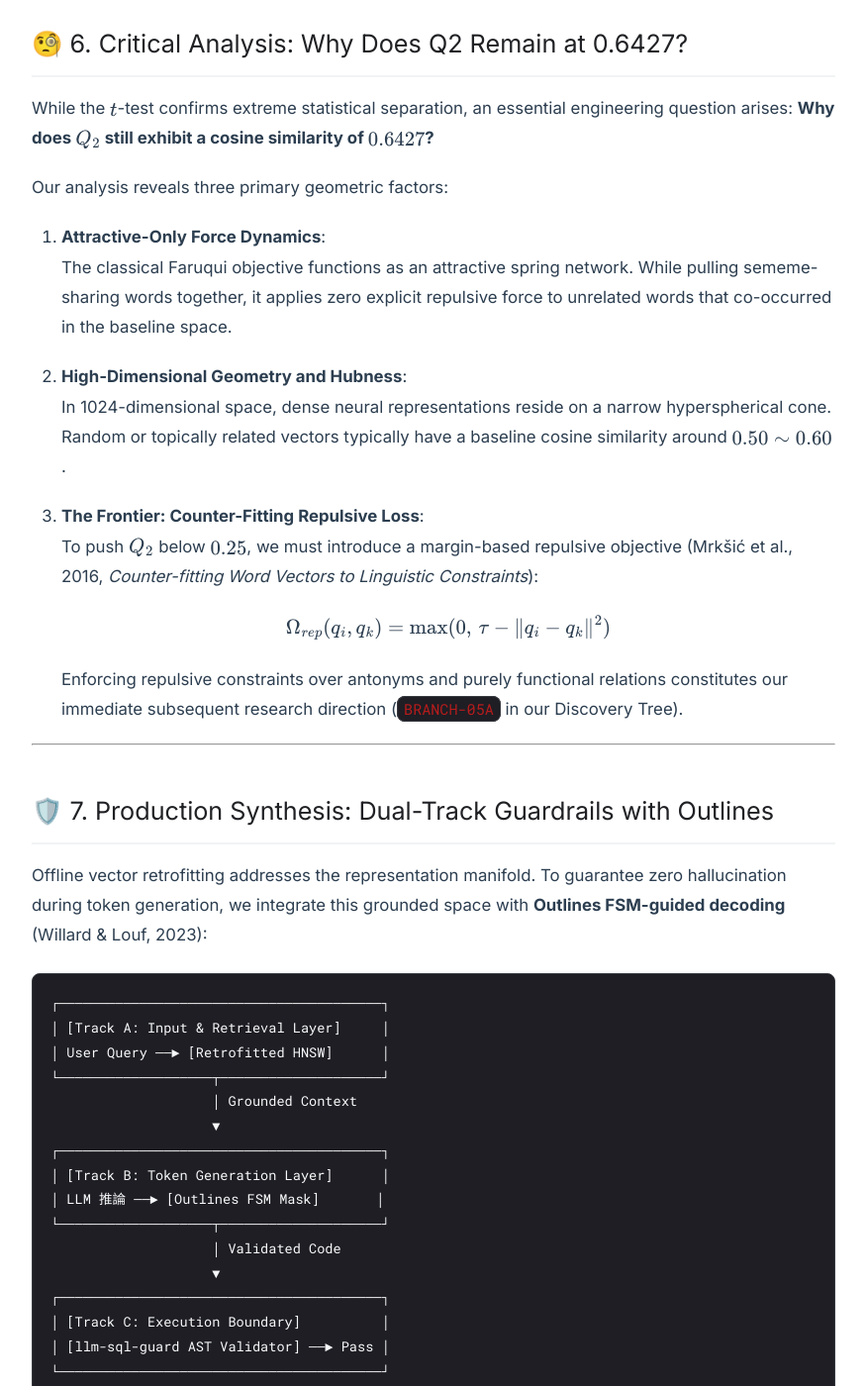
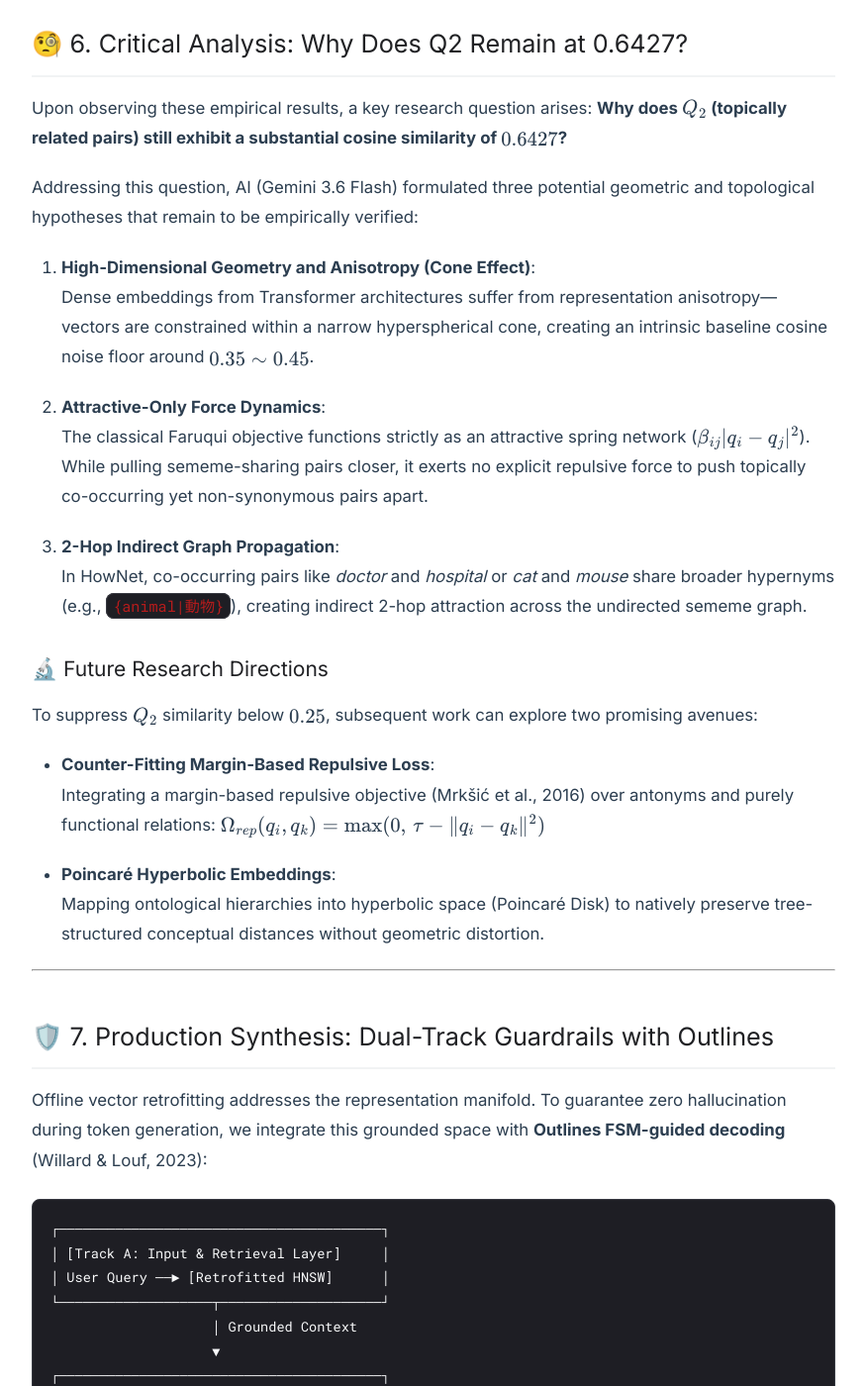
Before and after one commit to yefangwong/yefangwong.github.io, a Jekyll site: the page built from _posts/2026-09-27-grounding-dense-embeddings-via-hownet-retrofitting-en.md, in a window 1280 px wide and 1400 px high, scrolled down 6203 px. Shown: the whole window at 99% size, without its empty margins (202-1077 px from the left). Built offline with Jekyll 4.4.1, drawn with Linux system fonts in a browser that asks for light colours; some of the changed text lies outside the part shown.

Commit message:
docs: align English post with Chinese version modifications in formal scientific style

```diff
--- a/_posts/2026-09-27-grounding-dense-embeddings-via-hownet-retrofitting-en.md
+++ b/_posts/2026-09-27-grounding-dense-embeddings-via-hownet-retrofitting-en.md
@@ -142,21 +142,28 @@ The empirical results demonstrate a decisive leap: the two-tailed p-value drops
 
 ## 🧐 6. Critical Analysis: Why Does Q2 Remain at 0.6427?
 
-While the $t$-test confirms extreme statistical separation, an essential engineering question arises: **Why does $Q_2$ still exhibit a cosine similarity of $0.6427$?**
+Upon observing these empirical results, a key research question arises: **Why does $Q_2$ (topically related pairs) still exhibit a substantial cosine similarity of $0.6427$?**
 
-Our analysis reveals three primary geometric factors:
-1. **Attractive-Only Force Dynamics**:
-   The classical Faruqui objective functions as an attractive spring network. While pulling sememe-sharing words together, it applies zero explicit repulsive force to unrelated words that co-occurred in the baseline space.
-2. **High-Dimensional Geometry and Hubness**:
-   In 1024-dimensional space, dense neural representations reside on a narrow hyperspherical cone. Random or topically related vectors typically have a baseline cosine similarity around $0.50 \sim 0.60$.
-3. **The Frontier: Counter-Fitting Repulsive Loss**:
-   To push $Q_2$ below $0.25$, we must introduce a margin-based repulsive objective (Mrkšić et al., 2016, *Counter-fitting Word Vectors to Linguistic Constraints*):
+Addressing this question, AI (Gemini 3.6 Flash) formulated three potential geometric and topological hypotheses that remain to be empirically verified:
 
-   $$
-   \Omega_{rep}(q_i, q_k) = \max(0, \, \tau - \|q_i - q_k\|^2)
-   $$
+1. **High-Dimensional Geometry and Anisotropy (Cone Effect)**:
+   Dense embeddings from Transformer architectures suffer from representation anisotropy—vectors are constrained within a narrow hyperspherical cone, creating an intrinsic baseline cosine noise floor around $0.35 \sim 0.45$.
+2. **Attractive-Only Force Dynamics**:
+   The classical Faruqui objective functions strictly as an attractive spring network ($\beta_{ij} \|q_i - q_j\|^2$). While pulling sememe-sharing pairs closer, it exerts no explicit repulsive force to push topically co-occurring yet non-synonymous pairs apart.
+3. **2-Hop Indirect Graph Propagation**:
+   In HowNet, co-occurring pairs like *doctor* and *hospital* or *cat* and *mouse* share broader hypernyms (e.g., `{animal|動物}`), creating indirect 2-hop attraction across the undirected sememe graph.
 
-   Enforcing repulsive constraints over antonyms and purely functional relations constitutes our immediate subsequent research direction (`BRANCH-05A` in our Discovery Tree).
+### 🔬 Future Research Directions
+
+To suppress $Q_2$ similarity below $0.25$, subsequent work can explore two promising avenues:
+
+* **Counter-Fitting Margin-Based Repulsive Loss**:
+  Integrating a margin-based repulsive objective (Mrkšić et al., 2016) over antonyms and purely functional relations:
+  $$
+  \Omega_{rep}(q_i, q_k) = \max(0, \, \tau - \|q_i - q_k\|^2)
+  $$
+* **Poincaré Hyperbolic Embeddings**:
+  Mapping ontological hierarchies into hyperbolic space (Poincaré Disk) to natively preserve tree-structured conceptual distances without geometric distortion.
 
 ---
 
@@ -173,7 +180,7 @@ Offline vector retrofitting addresses the representation manifold. To guarantee
                     ▼
 ┌────────────────────────────────────────┐
 │ [Track B: Token Generation Layer]      │
-│ LLM 推論 ──► [Outlines FSM Mask]       │
+│ LLM Inference ──► [Outlines FSM Mask]  │
 └───────────────────┬────────────────────┘
                     │ Validated Code
                     ▼
@@ -187,11 +194,11 @@ By coupling **input-side manifold grounding (Retrofitting)** with **output-side
 
 ---
 
-## 🎯 8. Epistemological Takeaways
+## 🎯 8. Concluding Remarks: Humanistic Care as the Ultimate Anchor
 
-1. **Distributional Co-occurrence is Not Semantic Essence**: Pure statistical word co-occurrence cannot reliably distinguish similarity from relatedness. Ontological priors are indispensable.
-2. **Decoupled Retrofitting is High-Leverage**: Retrofitting enables modular, compute-efficient grounding without requiring multi-million-dollar pre-training cycles.
-3. **Statistical Rigor Protects Engineering Decisions**: Hypotheses must be validated against rigorous statistical metrics ($t$-tests, $p$-values, effect sizes) rather than subjective spot checks.
+From proposing *Cross-Lingual Information Retrieval Systems Linking Bilingual Ontologies and Domain Semantics* in 2005 to validating the integration of dense neural embeddings with HowNet sememes ($p = 0.000080$) in 2026, this endeavor represents far more than an algorithmic experiment—it is a two-decade journey rooted in deep humanistic care.
+
+Amidst the emerging paradigm of Recursive Self-Improvement (RSI), I firmly believe that the ultimate value of technology lies in humanistic understanding. Bridging neural representations with symbolic knowledge is not merely a pursuit of mathematical precision or geometric alignment; it is a fundamental effort to enable AI to truly comprehend, recognize, and empathize with human concepts and language—elevating AI beyond a mere stochastic and statistical machine.
 
 ---
 
```
